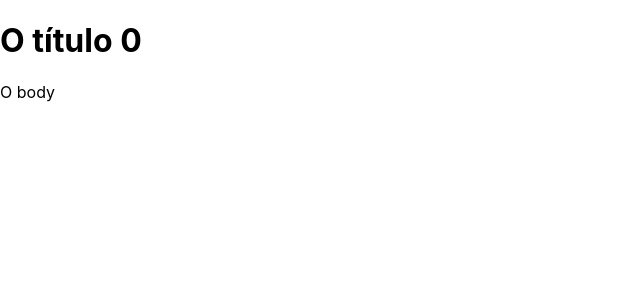
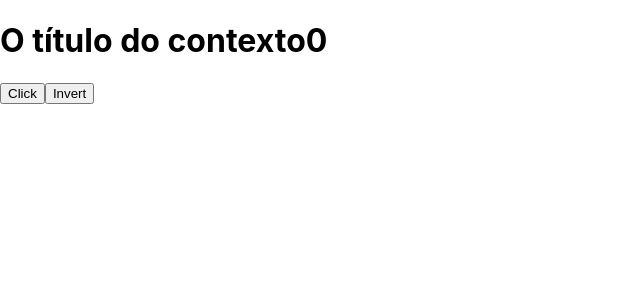
Before and after one commit to IvoOliveiraa/React-Hooks, a React (Create React App) app in the folder exercises/: page / in a window 1280 px wide. Shown: the top 300 px of the page, without its empty margins (0-640 px from the left). Built offline with nearby package versions, Linux system fonts and the light colour scheme.

Commit message:
useReducer

```diff
--- a/exercises/src/App.js
+++ b/exercises/src/App.js
@@ -1,12 +1,50 @@
 import './App.css';
-import { AppContext } from './contexts/AppContext';
-import { Div } from './components/Div';
+import { useReducer } from 'react';
+
+const globaState = {
+  title: 'O título do contexto',
+  bodu: 'O body do contexto',
+  counter: 0,
+};
+
+const reducer = (state, action) => {
+  switch (action.type) {
+    case 'mudar': {
+      console.log('Chamou mudar com', action.payload);
+      return { ...state, title: action.payload };
+    }
+    case 'inverter': {
+      console.log('Chamou inverter');
+      const { title } = state;
+      return { ...state, title: title.split('').reverse().join('') };
+    }
+  }
+  return { ...state };
+};
 
 function App() {
+  const [state, dispatch] = useReducer(reducer, globaState);
+  const { counter, title, body } = state;
+
   return (
-    <AppContext>
-      <Div />
-    </AppContext>
+    <div>
+      <h1>
+        {title}
+        {counter}
+      </h1>
+
+      <button
+        onClick={() =>
+          dispatch({
+            type: 'mudar',
+            payload: new Date().toLocaleString('pt-BR'),
+          })
+        }
+      >
+        Click
+      </button>
+      <button onClick={() => dispatch({ type: 'inverter' })}>Invert</button>
+    </div>
   );
 }
 
--- a/exercises/src/components/Div/index.jsx
+++ /dev/null
@@ -1,12 +0,0 @@
-import { H1 } from '../H1';
-import { P } from '../P';
-
-// eslint-disable-next-line
-export const Div = ({ children }) => {
-  return (
-    <>
-      <H1 />
-      <P />
-    </>
-  );
-};
--- a/exercises/src/components/H1/index.jsx
+++ /dev/null
@@ -1,15 +0,0 @@
-import { useContext } from 'react';
-import { GlobalContext } from '../../contexts/AppContext';
-
-// eslint-disable-next-line
-export const H1 = () => {
-  const theContext = useContext(GlobalContext);
-  const {
-    contextState: { title, counter },
-  } = theContext;
-  return (
-    <h1>
-      {title} {counter}{' '}
-    </h1>
-  );
-};
--- a/exercises/src/components/P/index.jsx
+++ /dev/null
@@ -1,15 +0,0 @@
-import { useContext } from 'react';
-import { GlobalContext } from '../../contexts/AppContext';
-
-export const P = () => {
-  const theContext = useContext(GlobalContext);
-  const {
-    contextState: { body, counter },
-    setState,
-  } = theContext;
-  return (
-    <p onClick={() => setState((s) => ({ ...s, counter: s.counter + 1 }))}>
-      {body}{' '}
-    </p>
-  );
-};
--- a/exercises/src/contexts/AppContext/data.js
+++ /dev/null
@@ -1,5 +0,0 @@
-export const globalState = {
-  title: 'O título ',
-  body: 'O body',
-  counter: 0,
-};
--- a/exercises/src/contexts/AppContext/index.jsx
+++ /dev/null
@@ -1,15 +0,0 @@
-import { createContext, useState } from 'react';
-import { globalState } from './data';
-
-export const GlobalContext = createContext();
-
-//eslint-disable-next-line
-export const AppContext = ({ children }) => {
-  const [contextState, setState] = useState(globalState);
-
-  return (
-    <GlobalContext.Provider value={{ contextState, setState }}>
-      {children}
-    </GlobalContext.Provider>
-  );
-};
```
